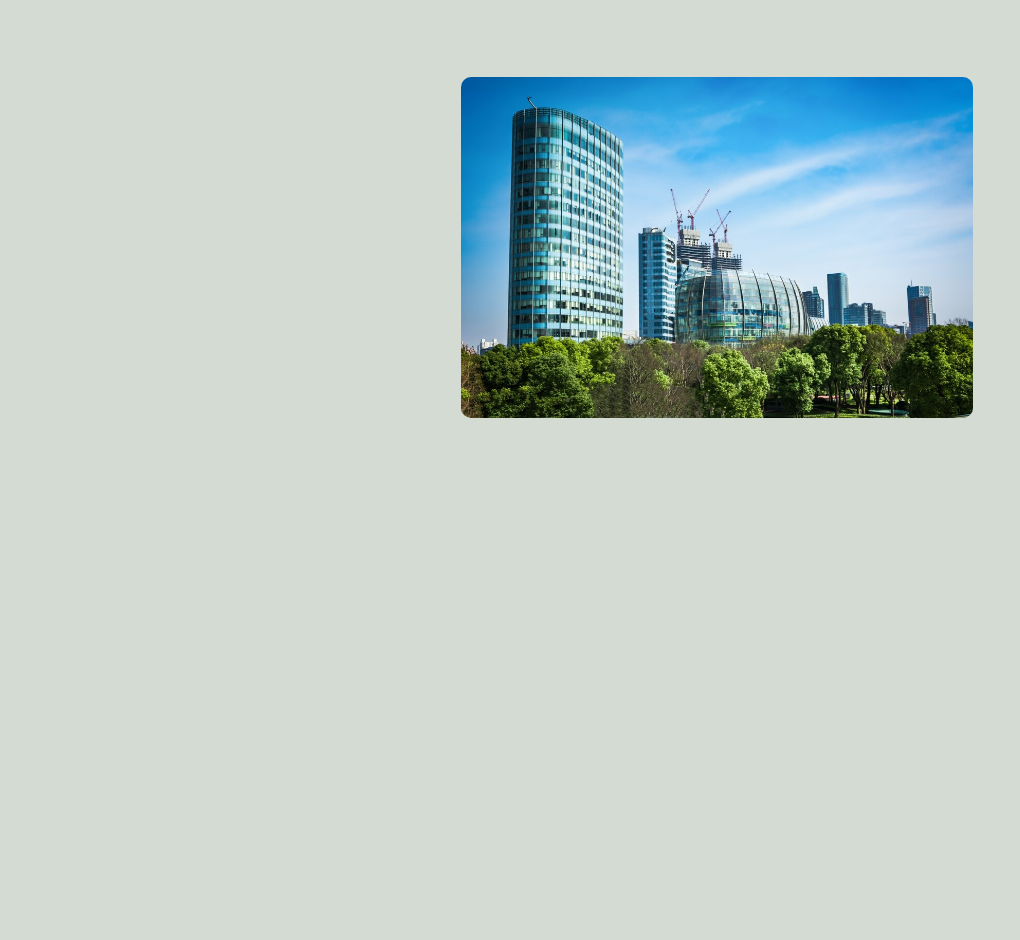
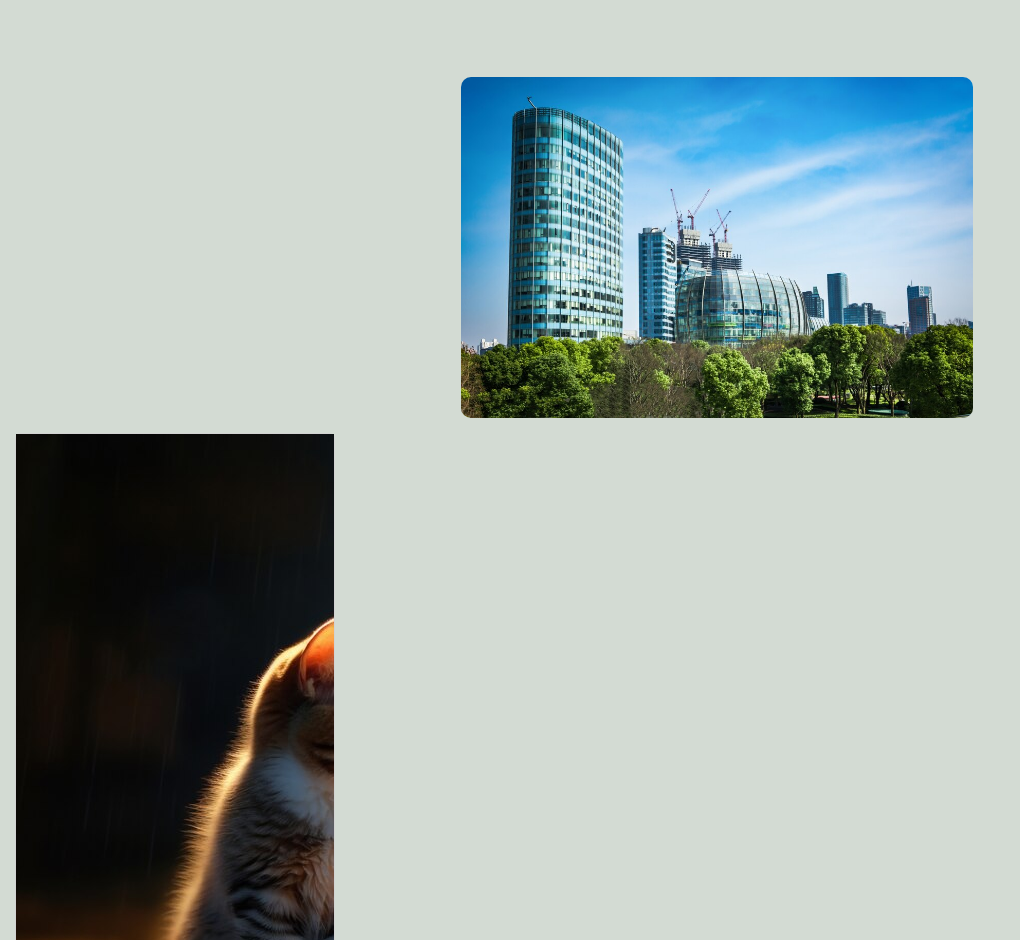
Before and after one commit to evelynifeoma96/slider-image, a plain HTML site: page index.html in a window 1280 px wide. Shown: the top 940 px of the page, without its empty margins (0-1020 px from the left). Before the commit the page ends 800 px from the top, so only its background shows below. Drawn offline with nearby package versions, Linux system fonts and the light colour scheme.

Commit message:
message change

```diff
--- a/css/style.css
+++ b/css/style.css
@@ -105,3 +105,23 @@ body {
     text-align: center;
     font-family: 'roboto,' sans-serif;
 }
+/*flip card*/
+.container-wrap {
+    width: 350px;
+    height: 500px;
+}
+.card {
+    height: 100%;
+    width: 100%;
+    }
+.front-card, .back-card {
+    width: 100%;
+    height: 100%;
+}
+.front-card {
+    background-image: url('/image/pet.jpg');
+    background-repeat: no-repeat;
+    width: 100%;
+    height: 100vh;
+
+}
--- a/index.html
+++ b/index.html
@@ -19,6 +19,18 @@
 
         </div>
     </div>
+    <section class="flip-card">
+        <div class="container-wrap" style="padding: 15px;">
+            <div class="card">
+                <div class="front-card"></div>
+                <div class="back-card">
+                    <h1>Back of Card</h1>
+                    <p>Additional info on the back of the card</p>
+
+                </div>
+            </div>
+        </div>
+    </section>
 
 </body>
 </html>
```
Also changed, not shown: image/pet.jpg (added).
